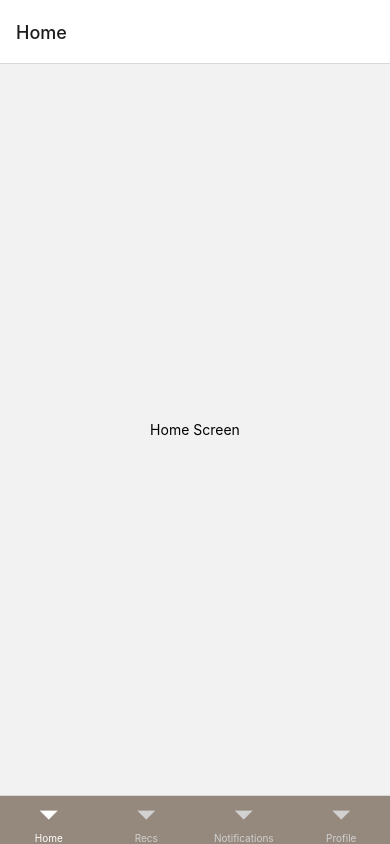
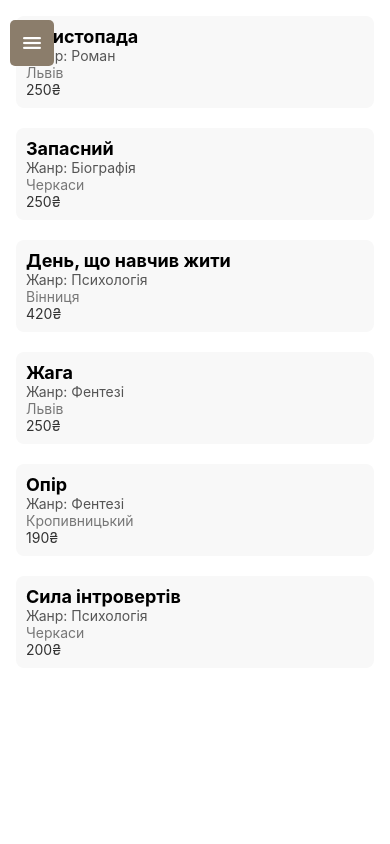
Before and after one commit to fuuuuf228/BookLoop, a React Native app: screen /HomePage in a window 390 px wide. Built offline with nearby package versions, Linux system fonts and the light colour scheme.

Commit message:
supabase

```diff
--- a/pages/HomePage.js
+++ b/pages/HomePage.js
@@ -1,70 +1,75 @@
-// pages/HomePage.js
+import React, { useState, useRef } from 'react';
+import { View, Text, StyleSheet, FlatList, TouchableOpacity, Animated, Dimensions } from 'react-native';
+import { Ionicons } from '@expo/vector-icons'; // Використання іконок з Expo
 
-import React from 'react';
-import { View, Text, TouchableOpacity, StyleSheet, ImageBackground } from 'react-native';
-import { createBottomTabNavigator } from '@react-navigation/bottom-tabs';
+const { width } = Dimensions.get('window'); // Визначення ширини екрану
 
-const Tab = createBottomTabNavigator();
+const books = [
+  { id: '1', title: '9 листопада', genre: 'Роман', location: 'Львів', price: 250 },
+  { id: '2', title: 'Запасний', genre: 'Біографія', location: 'Черкаси', price: 250 },
+  { id: '3', title: 'День, що навчив жити', genre: 'Психологія', location: 'Вінниця', price: 420 },
+  { id: '4', title: 'Жага', genre: 'Фентезі', location: 'Львів', price: 250 },
+  { id: '5', title: 'Опір', genre: 'Фентезі', location: 'Кропивницький', price: 190 },
+  { id: '6', title: 'Сила інтровертів', genre: 'Психологія', location: 'Черкаси', price: 200 },
+];
 
-// Екрани для вкладок
-const HomeScreen = () => (
-  <View style={styles.screen}>
-    <Text>Home Screen</Text>
-  </View>
-);
+const HomePage = () => {
+  const [menuVisible, setMenuVisible] = useState(false);
+  const slideAnim = useRef(new Animated.Value(-width * 0.7)).current; // Початкове положення меню поза екраном
 
-const RecsScreen = () => (
-  <View style={styles.screen}>
-    <Text>Recs Screen</Text>
-  </View>
-);
+  const toggleMenu = () => {
+    if (!menuVisible) {
+      // Відкрити меню
+      Animated.timing(slideAnim, {
+        toValue: 0,
+        duration: 300,
+        useNativeDriver: true,
+      }).start();
+    } else {
+      // Закрити меню
+      Animated.timing(slideAnim, {
+        toValue: -width * 0.7,
+        duration: 300,
+        useNativeDriver: true,
+      }).start();
+    }
+    setMenuVisible(!menuVisible);
+  };
 
-const NotificationsScreen = () => (
-  <View style={styles.screen}>
-    <Text>Notifications Screen</Text>
-  </View>
-);
-
-const ProfileScreen = () => (
-  <View style={styles.screen}>
-    <Text>Profile Screen</Text>
-  </View>
-);
-
-// Налаштування нижніх вкладок для основних екранів
-const MainTabs = () => (
-  <Tab.Navigator
-    screenOptions={{
-      tabBarStyle: { backgroundColor: '#95897D' },
-      tabBarActiveTintColor: '#fff',
-      tabBarInactiveTintColor: '#d1d1d1',
-    }}
-  >
-    <Tab.Screen name="Home" component={HomeScreen} />
-    <Tab.Screen name="Recs" component={RecsScreen} />
-    <Tab.Screen name="Notifications" component={NotificationsScreen} />
-    <Tab.Screen name="Profile" component={ProfileScreen} />
-  </Tab.Navigator>
-);
-
-// Головна сторінка HomePage з вкладками і кнопкою пропуску
-const HomePage = ({ navigation }) => {
   return (
     <View style={styles.container}>
-      <ImageBackground
-        source={require('../assets/main_page/background.png')}
-        style={styles.background}
-      >
-        {/* Кнопка "Пропуск" */}
-        <TouchableOpacity
-          style={styles.skipButton}
-          onPress={() => navigation.navigate('MainTabs')}
-        >
-          <Text style={styles.skipButtonText}>пропуск</Text>
+      {/* Меню */}
+      <Animated.View style={[styles.menuContainer, { transform: [{ translateX: slideAnim }] }]}>
+        <TouchableOpacity onPress={toggleMenu} style={styles.closeMenuButton}>
+          <Ionicons name="chevron-back" size={24} color="#fff" />
         </TouchableOpacity>
-        {/* Вкладки */}
-        <MainTabs />
-      </ImageBackground>
+        <View style={styles.menuItems}>
+          <Text style={styles.menuItem}>Трекер читання</Text>
+          <Text style={styles.menuItem}>Збережені</Text>
+          <Text style={styles.menuItem}>Допомога</Text>
+          <Text style={styles.menuItem}>Налаштування</Text>
+          <Text style={styles.menuItem}>Вихід</Text>
+        </View>
+      </Animated.View>
+
+      {/* Список книжок */}
+      <FlatList
+        data={books}
+        keyExtractor={(item) => item.id}
+        renderItem={({ item }) => (
+          <View style={styles.bookItem}>
+            <Text style={styles.title}>{item.title}</Text>
+            <Text style={styles.genre}>Жанр: {item.genre}</Text>
+            <Text style={styles.location}>{item.location}</Text>
+            <Text style={styles.price}>{item.price}₴</Text>
+          </View>
+        )}
+      />
+
+      {/* Кнопка для відкриття меню */}
+      <TouchableOpacity onPress={toggleMenu} style={styles.menuButton}>
+        <Ionicons name="menu" size={24} color="#fff" />
+      </TouchableOpacity>
     </View>
   );
 };
@@ -72,34 +77,63 @@ const HomePage = ({ navigation }) => {
 const styles = StyleSheet.create({
   container: {
     flex: 1,
+    padding: 16,
+    backgroundColor: '#fff',
   },
-  background: {
-    flex: 1,
-    width: '100%',
+  bookItem: {
+    marginBottom: 20,
+    padding: 10,
+    backgroundColor: '#f8f8f8',
+    borderRadius: 8,
+  },
+  title: {
+    fontSize: 18,
+    fontWeight: 'bold',
+  },
+  genre: {
+    fontSize: 14,
+    color: '#555',
+  },
+  location: {
+    fontSize: 14,
+    color: '#777',
+  },
+  price: {
+    fontSize: 14,
+    color: '#333',
+  },
+  menuButton: {
+    position: 'absolute',
+    top: 20,
+    left: 10,
+    padding: 10,
+    backgroundColor: '#8B7D6B',
+    borderRadius: 5,
+  },
+  menuContainer: {
+    position: 'absolute',
+    top: 0,
+    left: 0,
+    width: width * 0.7,
     height: '100%',
+    backgroundColor: '#D3B299',
+    paddingTop: 50,
+    paddingHorizontal: 20,
+    zIndex: 10,
   },
-  screen: {
-    flex: 1,
-    justifyContent: 'center',
-    alignItems: 'center',
+  closeMenuButton: {
+    position: 'absolute',
+    top: 10,
+    right: 10,
+    padding: 10,
   },
-  skipButton: {
-    position: 'absolute',
-    top: 40,
-    right: 20,
-    paddingHorizontal: 20,
-    paddingVertical: 10,
-    borderRadius: 20,
-    backgroundColor: '#FFFFFF',
-    shadowColor: '#000',
-    shadowOffset: { width: 0, height: 2 },
-    shadowOpacity: 0.25,
-    shadowRadius: 3.84,
-    elevation: 5,
+  menuItems: {
+    marginTop: 40,
   },
-  skipButtonText: {
-    fontSize: 16,
-    color: '#000',
+  menuItem: {
+    paddingVertical: 15,
+    fontSize: 18,
+    color: '#333',
   },
 });
 
```
